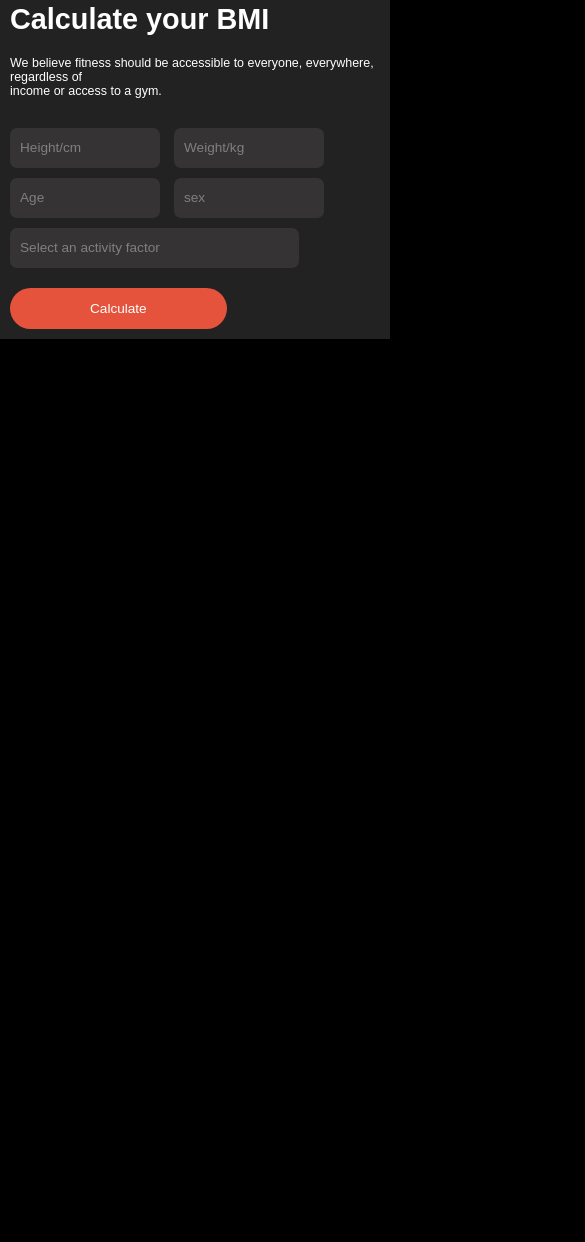
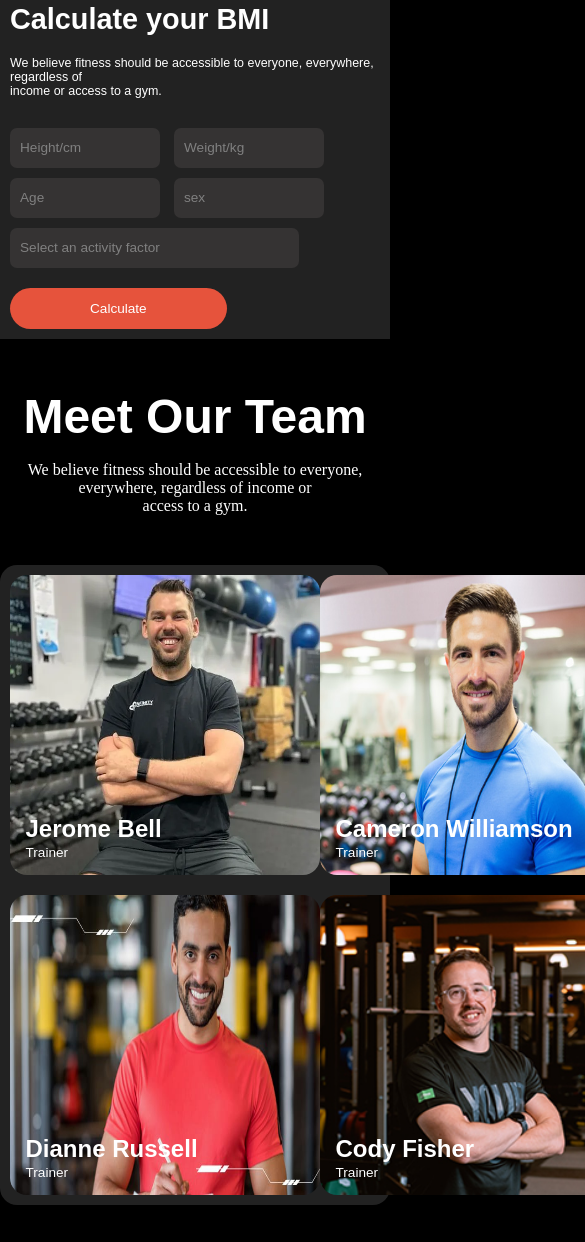
Before and after one commit to RifatCSE10/ph-assignment-2, a plain HTML site: page index.html in a window 390 px wide. Shown: the part 2958-4200 px from the top of the page, 585 px wide, since content can reach past the window. Before the commit the page ends 3347 px from the top, so only its background shows below. Drawn offline with Linux system fonts and the light colour scheme.

Commit message:
Our team section is compleate without responsive

```diff
--- a/index.html
+++ b/index.html
@@ -141,6 +141,43 @@
                     <select name="" id=""></select> -->
             </div>
         </section>
+        <section class="team">
+            <h1>Meet Our Team</h1>
+            <p>We believe fitness should be accessible to everyone, everywhere, regardless of income or <br>
+                access to a gym.</p>
+            <div class="team-img-container">
+                <div class="team-img">
+                    <img src="./images/trainer1.png" alt="">
+                    <h3>Jerome Bell</h3>
+                    <p>Trainer</p>
+                </div>
+                <div class="team-img">
+                    <img src="./images/trainer2.png" alt="">
+                    <h3>Cameron Williamson</h3>
+                    <p>Trainer</p>
+                </div>
+                <div class="team-img">
+                    <img src="./images/trainer3.png" alt="">
+                    <h3>Darrell Steward</h3>
+                    <p>Trainer</p>
+                </div>
+                <div class="team-img">
+                    <img src="./images/trainer4.png" alt="">
+                    <h3>Dianne Russell</h3>
+                    <p>Trainer</p>
+                </div>
+                <div class="team-img">
+                    <img src="./images/trainer5.png" alt="">
+                    <h3>Cody Fisher</h3>
+                    <p>Trainer</p>
+                </div>
+                <div class="team-img">
+                    <img src="./images/trainer6.png" alt="">
+                    <h3>Theresa Webb</h3>
+                    <p>Trainer</p>
+                </div>
+            </div>
+        </section>
     </main>
     <footer class="footer"></footer>
 </body>
--- a/style/style.css
+++ b/style/style.css
@@ -448,3 +448,73 @@ body{
   margin-top: 20px;
   cursor: pointer;
 }
+
+/* Team section start */
+
+.team{
+  max-width: 994px;
+  margin: 40px auto;
+}
+
+.team h1{
+  font-size: 3rem;
+  font-weight: 700;
+  font-family: sans-serif;
+  color: #fff;
+  text-align: center;
+}
+
+.team> p{
+  font-size: 1rem;
+  font-weight: 400;
+  color: #fff;
+  text-align: center;
+  margin-top: 17px;
+}
+
+.team-img-container{
+  background-color: #222222;
+  width: 100%;
+  display: grid;
+  grid-template-columns: repeat(3, 1fr);
+  row-gap: 20px;
+  padding: 10px;
+  margin-top: 50px;
+  border: none;
+  border-radius: 17px;
+
+}
+
+.team-img{
+  width: 310px;
+  height: 300px;
+  border: none;
+  position: relative;
+  margin: 0 auto;
+}
+
+.team-img img{
+  width: 100%;
+  height: 100%;
+  border-radius: 17px;
+}
+
+.team-img h3{
+  color: #fff;
+  font-weight: 600;
+  font-size: 1.5rem;
+  font-family: sans-serif;
+  position: absolute;
+  top: 80%;
+  left: 5%;
+}
+
+.team-img p{
+  color: #fff;
+  font-size: .85rem;
+  font-weight: 400;
+  font-family: sans-serif;
+  position: absolute;
+  top: 90%;
+  left: 5%;
+}
```
